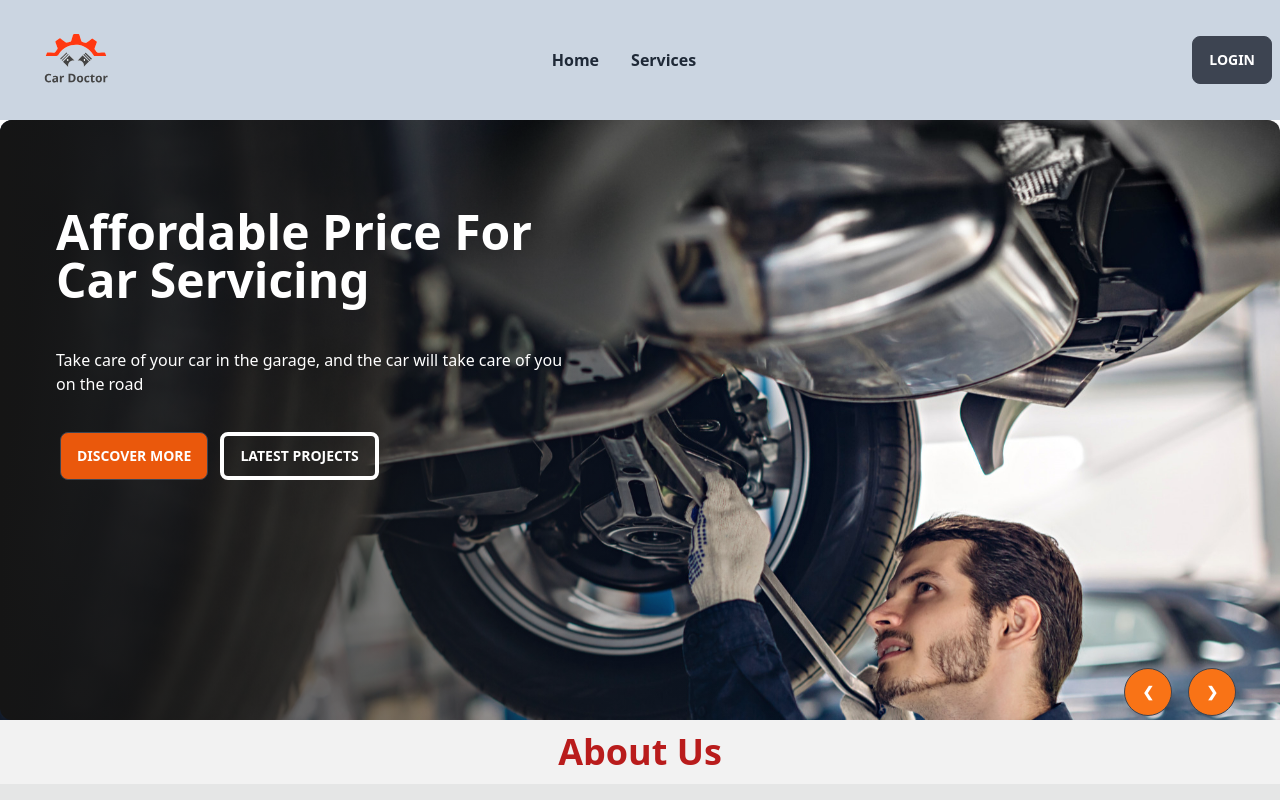
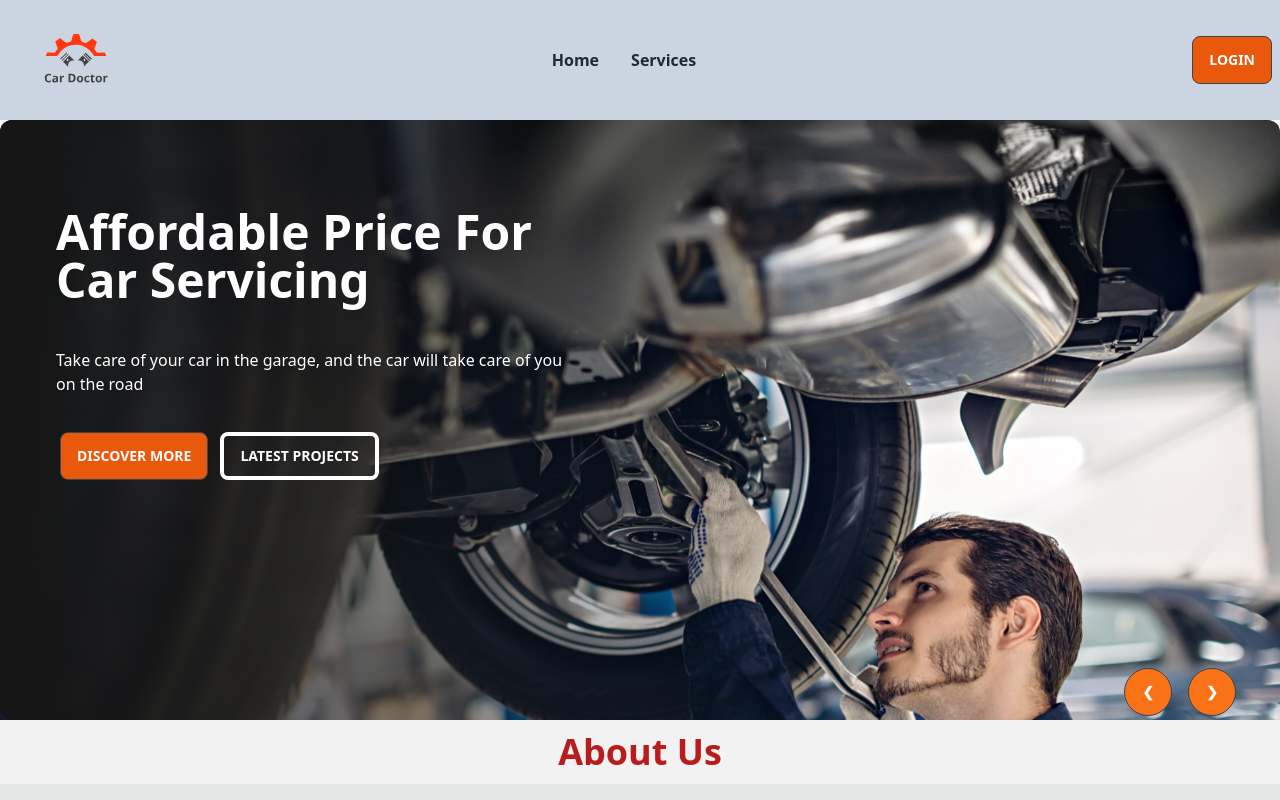
Before and after one commit to FarhanFardid/Car_Doctor, a React (Vite) app: page / in a window 1280 px wide. Shown: the top 800 px of the page. Built offline with nearby package versions, Linux system fonts and the light colour scheme; no server answers.

Commit message:
navbar updted

```diff
--- a/src/Components/Shared/Navigataion.jsx
+++ b/src/Components/Shared/Navigataion.jsx
@@ -78,8 +78,8 @@ const Navigataion = () => {
       </div>
       <div className="navbar-end">
        {/* <Link to="/serviceCart"><a className="btn">Appointment</a></Link>  */}{
-        user? <Link ><button className="btn" onClick={handleLogout}>Logout</button></Link> :
-        <Link to="/login"><button className="btn" >Login</button></Link>
+        user? <Link ><button className="btn bg-red-600" onClick={handleLogout}>Logout</button></Link> :
+        <Link to="/login"><button className="btn bg-orange-600" >Login</button></Link>
        }
 
       </div>
```
